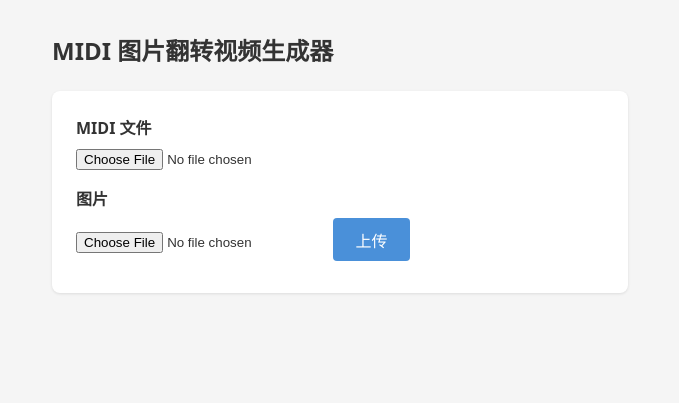
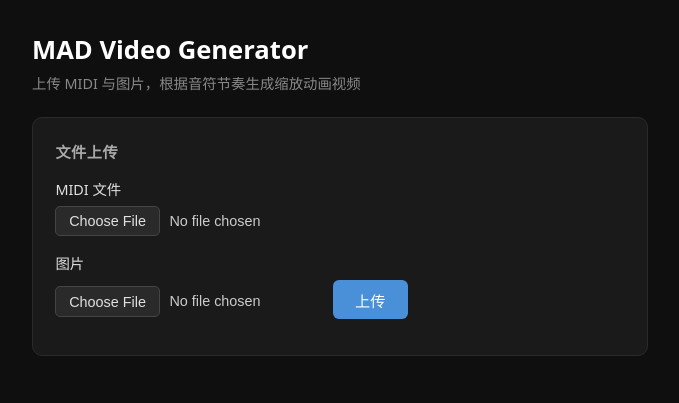
Before and after one commit to ji233-Sun/mad-video-generator, a Flask app: page / in a window 1280 px wide. Shown: the top 403 px of the page, without its empty margins (300-979 px from the left). Run offline with Flask 3, Linux system fonts and the light colour scheme.

Commit message:
feat: scale animation effect with configurable video settings
- Replace flip effect with per-note zoom animation (small → large)
- Add configurable max scale (default 2x), resolution (default 1080p),
  FPS (default 30), and background color (default green)
- Dark theme UI with settings panel
- Add README with usage and build instructions
- Fix cross-platform PyInstaller --add-data separator

```diff
--- a/main.py
+++ b/main.py
@@ -25,8 +25,6 @@ os.makedirs(OUTPUT_DIR, exist_ok=True)
 
 # 临时存储上传文件路径，key = session_id
 sessions: dict[str, dict] = {}
-
-FPS = 30
 
 
 @app.route("/")
@@ -61,7 +59,6 @@ def upload():
 
 def extract_note_times(mid: mido.MidiFile, track_index: int) -> list[float]:
     """提取指定轨道中 note_on 事件的绝对时间（秒）。"""
-    tempo = 500000  # 默认 120 BPM
     ticks_per_beat = mid.ticks_per_beat
 
     # 先从所有轨道收集 tempo 变化（通常在 track 0）
@@ -99,8 +96,30 @@ def extract_note_times(mid: mido.MidiFile, track_index: int) -> list[float]:
     return note_times
 
 
-def generate_video(midi_path: str, image_path: str, track_index: int) -> str:
-    """生成翻转视频，返回输出文件名。"""
+def hex_to_bgr(hex_color: str) -> tuple[int, int, int]:
+    """将 #RRGGBB 转换为 OpenCV BGR 元组。"""
+    hex_color = hex_color.lstrip("#")
+    r = int(hex_color[0:2], 16)
+    g = int(hex_color[2:4], 16)
+    b = int(hex_color[4:6], 16)
+    return (b, g, r)
+
+
+def generate_video(
+    midi_path: str,
+    image_path: str,
+    track_index: int,
+    max_scale: float = 2.0,
+    width: int = 1920,
+    height: int = 1080,
+    fps: int = 30,
+    bg_color: str = "#00ff00",
+) -> str:
+    """根据 MIDI 音符生成缩放动画视频。
+
+    每个音符触发图片从小（1x）到大（max_scale）的缩放动画，
+    图片居中放置在指定背景色的画布上。
+    """
     mid = mido.MidiFile(midi_path)
     note_times = extract_note_times(mid, track_index)
 
@@ -111,32 +130,86 @@ def generate_video(midi_path: str, image_path: str, track_index: int) -> str:
     if img.mode == "RGBA":
         img = img.convert("RGB")
 
-    img_normal = np.array(img)
-    img_normal = cv2.cvtColor(img_normal, cv2.COLOR_RGB2BGR)
-    img_flipped = cv2.flip(img_normal, 1)  # 水平翻转
+    img_array = np.array(img)
+    img_array = cv2.cvtColor(img_array, cv2.COLOR_RGB2BGR)
+    orig_h, orig_w = img_array.shape[:2]
 
-    h, w = img_normal.shape[:2]
+    # 计算基础尺寸：在 max_scale 时图片恰好填满画布
+    scale_fit = min(width / orig_w, height / orig_h) / max_scale
+    base_w = int(orig_w * scale_fit)
+    base_h = int(orig_h * scale_fit)
+
+    # 预缩放到基础尺寸，后续从此尺寸放大更高效
+    img_base = cv2.resize(img_array, (base_w, base_h), interpolation=cv2.INTER_AREA)
+
+    bgr = hex_to_bgr(bg_color)
+    bg_frame = np.full((height, width, 3), bgr, dtype=np.uint8)
 
     # 视频时长：从 0 到最后一个音符 + 1 秒缓冲
     duration = note_times[-1] + 1.0
-    total_frames = int(duration * FPS)
+    total_frames = int(duration * fps)
 
     output_name = f"{uuid.uuid4().hex}.mp4"
     output_path = os.path.join(OUTPUT_DIR, output_name)
 
     fourcc = cv2.VideoWriter_fourcc(*"mp4v")
-    writer = cv2.VideoWriter(output_path, fourcc, FPS, (w, h))
-
-    flipped = False
-    note_idx = 0
+    writer = cv2.VideoWriter(output_path, fourcc, fps, (width, height))
 
     for frame_no in range(total_frames):
-        current_time = frame_no / FPS
-        # 检查是否有音符在当前帧触发
-        while note_idx < len(note_times) and note_times[note_idx] <= current_time:
-            flipped = not flipped
-            note_idx += 1
-        writer.write(img_flipped if flipped else img_normal)
+        current_time = frame_no / fps
+
+        # 在第一个音符之前，保持最小缩放
+        if current_time < note_times[0]:
+            progress = 0.0
+        else:
+            # 找到当前所处的音符区间
+            idx = 0
+            for i in range(len(note_times) - 1):
+                if note_times[i + 1] > current_time:
+                    idx = i
+                    break
+            else:
+                idx = len(note_times) - 1
+
+            if idx < len(note_times) - 1:
+                start_t = note_times[idx]
+                end_t = note_times[idx + 1]
+                progress = (current_time - start_t) / (end_t - start_t)
+                progress = max(0.0, min(1.0, progress))
+            else:
+                # 最后一个音符之后，保持最大缩放
+                progress = 1.0
+
+        # 缩放因子从 1.0 到 max_scale
+        current_scale = 1.0 + (max_scale - 1.0) * progress
+        disp_w = int(base_w * current_scale)
+        disp_h = int(base_h * current_scale)
+
+        if disp_w < 1 or disp_h < 1:
+            writer.write(bg_frame)
+            continue
+
+        img_scaled = cv2.resize(img_base, (disp_w, disp_h), interpolation=cv2.INTER_LINEAR)
+
+        frame = bg_frame.copy()
+
+        # 居中放置
+        x_off = (width - disp_w) // 2
+        y_off = (height - disp_h) // 2
+
+        # 处理图片超出画布的情况（裁剪）
+        src_x = max(0, -x_off)
+        src_y = max(0, -y_off)
+        dst_x = max(0, x_off)
+        dst_y = max(0, y_off)
+        copy_w = min(disp_w - src_x, width - dst_x)
+        copy_h = min(disp_h - src_y, height - dst_y)
+
+        if copy_w > 0 and copy_h > 0:
+            frame[dst_y:dst_y + copy_h, dst_x:dst_x + copy_w] = \
+                img_scaled[src_y:src_y + copy_h, src_x:src_x + copy_w]
+
+        writer.write(frame)
 
     writer.release()
     return output_name
@@ -151,9 +224,22 @@ def generate():
     if session_id not in sessions:
         return jsonify({"error": "会话不存在，请重新上传文件"}), 400
 
+    max_scale = float(data.get("max_scale", 2.0))
+    resolution = data.get("resolution", "1920x1080")
+    fps = int(data.get("fps", 30))
+    bg_color = data.get("bg_color", "#00ff00")
+
+    try:
+        w, h = map(int, resolution.split("x"))
+    except (ValueError, AttributeError):
+        w, h = 1920, 1080
+
     session = sessions[session_id]
     try:
-        filename = generate_video(session["midi"], session["image"], track_index)
+        filename = generate_video(
+            session["midi"], session["image"], track_index,
+            max_scale=max_scale, width=w, height=h, fps=fps, bg_color=bg_color,
+        )
     except Exception as e:
         return jsonify({"error": str(e)}), 500
 
--- a/templates/index.html
+++ b/templates/index.html
@@ -3,29 +3,73 @@
 <head>
     <meta charset="UTF-8">
     <meta name="viewport" content="width=device-width, initial-scale=1.0">
-    <title>MIDI 图片翻转视频生成器</title>
+    <title>MAD Video Generator</title>
     <style>
         * { box-sizing: border-box; margin: 0; padding: 0; }
-        body { font-family: system-ui, sans-serif; background: #f5f5f5; color: #333; padding: 2rem; max-width: 640px; margin: 0 auto; }
-        h1 { margin-bottom: 1.5rem; font-size: 1.5rem; }
-        .section { background: #fff; border-radius: 8px; padding: 1.5rem; margin-bottom: 1rem; box-shadow: 0 1px 3px rgba(0,0,0,.1); }
-        label { display: block; margin-bottom: .5rem; font-weight: 600; }
-        input[type="file"] { margin-bottom: 1rem; }
-        button { background: #4a90d9; color: #fff; border: none; padding: .6rem 1.4rem; border-radius: 4px; cursor: pointer; font-size: 1rem; }
-        button:disabled { opacity: .5; cursor: not-allowed; }
+        body {
+            font-family: system-ui, -apple-system, sans-serif;
+            background: #0f0f0f; color: #e0e0e0;
+            padding: 2rem; max-width: 680px; margin: 0 auto;
+        }
+        h1 { margin-bottom: .3rem; font-size: 1.6rem; color: #fff; }
+        .subtitle { color: #888; font-size: .9rem; margin-bottom: 1.5rem; }
+        .section {
+            background: #1a1a1a; border: 1px solid #2a2a2a;
+            border-radius: 10px; padding: 1.4rem; margin-bottom: 1rem;
+        }
+        .section-title { font-size: .95rem; font-weight: 600; color: #aaa; margin-bottom: 1rem; text-transform: uppercase; letter-spacing: .5px; }
+        label { display: block; margin-bottom: .4rem; font-weight: 500; font-size: .9rem; }
+        input[type="file"] { margin-bottom: 1rem; color: #ccc; font-size: .9rem; }
+        input[type="file"]::file-selector-button {
+            background: #2a2a2a; color: #e0e0e0; border: 1px solid #444;
+            padding: .4rem .8rem; border-radius: 5px; cursor: pointer; margin-right: .6rem;
+        }
+        input[type="file"]::file-selector-button:hover { background: #333; }
+        button {
+            background: #4a90d9; color: #fff; border: none;
+            padding: .55rem 1.4rem; border-radius: 6px; cursor: pointer; font-size: .95rem;
+            transition: background .2s;
+        }
+        button:disabled { opacity: .4; cursor: not-allowed; }
         button:hover:not(:disabled) { background: #357abd; }
+
         .track-list { list-style: none; margin: .5rem 0; }
-        .track-list li { padding: .4rem 0; }
-        .track-list label { font-weight: normal; display: inline; cursor: pointer; }
-        #status { margin-top: 1rem; color: #666; }
-        a.download { display: inline-block; margin-top: 1rem; color: #4a90d9; font-weight: 600; text-decoration: none; }
+        .track-list li { padding: .35rem 0; }
+        .track-list label { font-weight: normal; display: inline; cursor: pointer; font-size: .9rem; }
+        .track-list input[type="radio"] { margin-right: .4rem; accent-color: #4a90d9; }
+
+        .settings-grid {
+            display: grid; grid-template-columns: 1fr 1fr;
+            gap: .8rem 1.2rem;
+        }
+        .setting-item label { font-size: .85rem; color: #999; margin-bottom: .25rem; }
+        .setting-item input, .setting-item select {
+            width: 100%; padding: .4rem .6rem;
+            background: #222; border: 1px solid #3a3a3a; border-radius: 5px;
+            color: #e0e0e0; font-size: .9rem;
+        }
+        .setting-item select { cursor: pointer; }
+        .setting-item input[type="color"] {
+            height: 36px; padding: 2px 4px; cursor: pointer;
+        }
+        .setting-item input:focus, .setting-item select:focus {
+            outline: none; border-color: #4a90d9;
+        }
+
+        #status { margin-top: 1rem; color: #888; font-size: .9rem; }
+        a.download {
+            display: inline-block; margin-top: 1rem;
+            color: #4a90d9; font-weight: 600; text-decoration: none; font-size: .95rem;
+        }
         a.download:hover { text-decoration: underline; }
     </style>
 </head>
 <body>
-    <h1>MIDI 图片翻转视频生成器</h1>
+    <h1>MAD Video Generator</h1>
+    <p class="subtitle">上传 MIDI 与图片，根据音符节奏生成缩放动画视频</p>
 
     <div class="section">
+        <div class="section-title">文件上传</div>
         <label for="midi">MIDI 文件</label>
         <input type="file" id="midi" accept=".mid,.midi">
         <label for="image">图片</label>
@@ -34,9 +78,38 @@
     </div>
 
     <div class="section" id="trackSection" style="display:none">
-        <label>选择轨道</label>
+        <div class="section-title">选择轨道</div>
         <ul class="track-list" id="trackList"></ul>
-        <button id="generateBtn" onclick="generate()">生成视频</button>
+    </div>
+
+    <div class="section" id="settingsSection" style="display:none">
+        <div class="section-title">视频设置</div>
+        <div class="settings-grid">
+            <div class="setting-item">
+                <label for="maxScale">最大缩放倍数</label>
+                <input type="number" id="maxScale" value="2" min="1.1" max="10" step="0.1">
+            </div>
+            <div class="setting-item">
+                <label for="resolution">分辨率</label>
+                <select id="resolution">
+                    <option value="1280x720">720p (1280×720)</option>
+                    <option value="1920x1080" selected>1080p (1920×1080)</option>
+                    <option value="2560x1440">2K (2560×1440)</option>
+                    <option value="3840x2160">4K (3840×2160)</option>
+                </select>
+            </div>
+            <div class="setting-item">
+                <label for="fps">帧率 (FPS)</label>
+                <input type="number" id="fps" value="30" min="15" max="120" step="1">
+            </div>
+            <div class="setting-item">
+                <label for="bgColor">背景颜色</label>
+                <input type="color" id="bgColor" value="#00ff00">
+            </div>
+        </div>
+        <div style="margin-top: 1rem;">
+            <button id="generateBtn" onclick="generate()">生成视频</button>
+        </div>
     </div>
 
     <div id="status"></div>
@@ -58,6 +131,7 @@
             document.getElementById('status').textContent = '上传中...';
             document.getElementById('result').innerHTML = '';
             document.getElementById('trackSection').style.display = 'none';
+            document.getElementById('settingsSection').style.display = 'none';
 
             try {
                 const res = await fetch('/upload', { method: 'POST', body: fd });
@@ -72,14 +146,14 @@
                     li.innerHTML = `<label><input type="radio" name="track" value="${t.index}"> ${t.name}（${t.notes} 个音符）</label>`;
                     list.appendChild(li);
                 });
-                // 默认选中第一个有音符的轨道
                 const first = data.tracks.find(t => t.notes > 0);
                 if (first) {
                     const radio = list.querySelector(`input[value="${first.index}"]`);
                     if (radio) radio.checked = true;
                 }
                 document.getElementById('trackSection').style.display = '';
-                document.getElementById('status').textContent = '请选择轨道后点击生成';
+                document.getElementById('settingsSection').style.display = '';
+                document.getElementById('status').textContent = '请选择轨道、调整设置后点击生成';
             } catch (e) {
                 alert('上传失败: ' + e.message);
             } finally {
@@ -95,11 +169,20 @@
             document.getElementById('status').textContent = '生成中，请稍候...';
             document.getElementById('result').innerHTML = '';
 
+            const body = {
+                session_id: sessionId,
+                track_index: parseInt(selected.value),
+                max_scale: parseFloat(document.getElementById('maxScale').value),
+                resolution: document.getElementById('resolution').value,
+                fps: parseInt(document.getElementById('fps').value),
+                bg_color: document.getElementById('bgColor').value,
+            };
+
             try {
                 const res = await fetch('/generate', {
                     method: 'POST',
                     headers: { 'Content-Type': 'application/json' },
-                    body: JSON.stringify({ session_id: sessionId, track_index: parseInt(selected.value) })
+                    body: JSON.stringify(body),
                 });
                 const data = await res.json();
                 if (!res.ok) { alert(data.error); return; }
```
Also changed, not shown: .github/workflows/build.yml, README.md.
